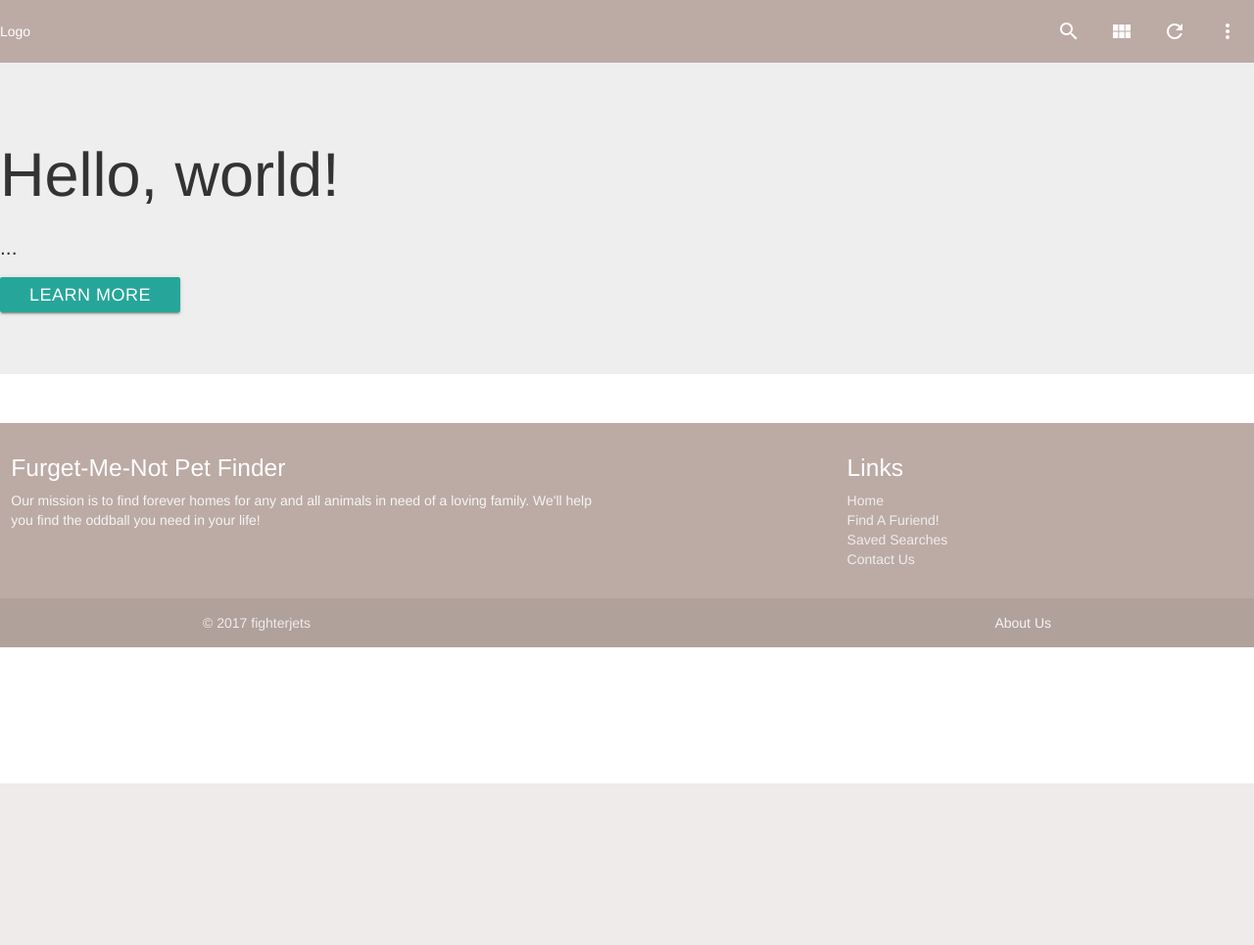
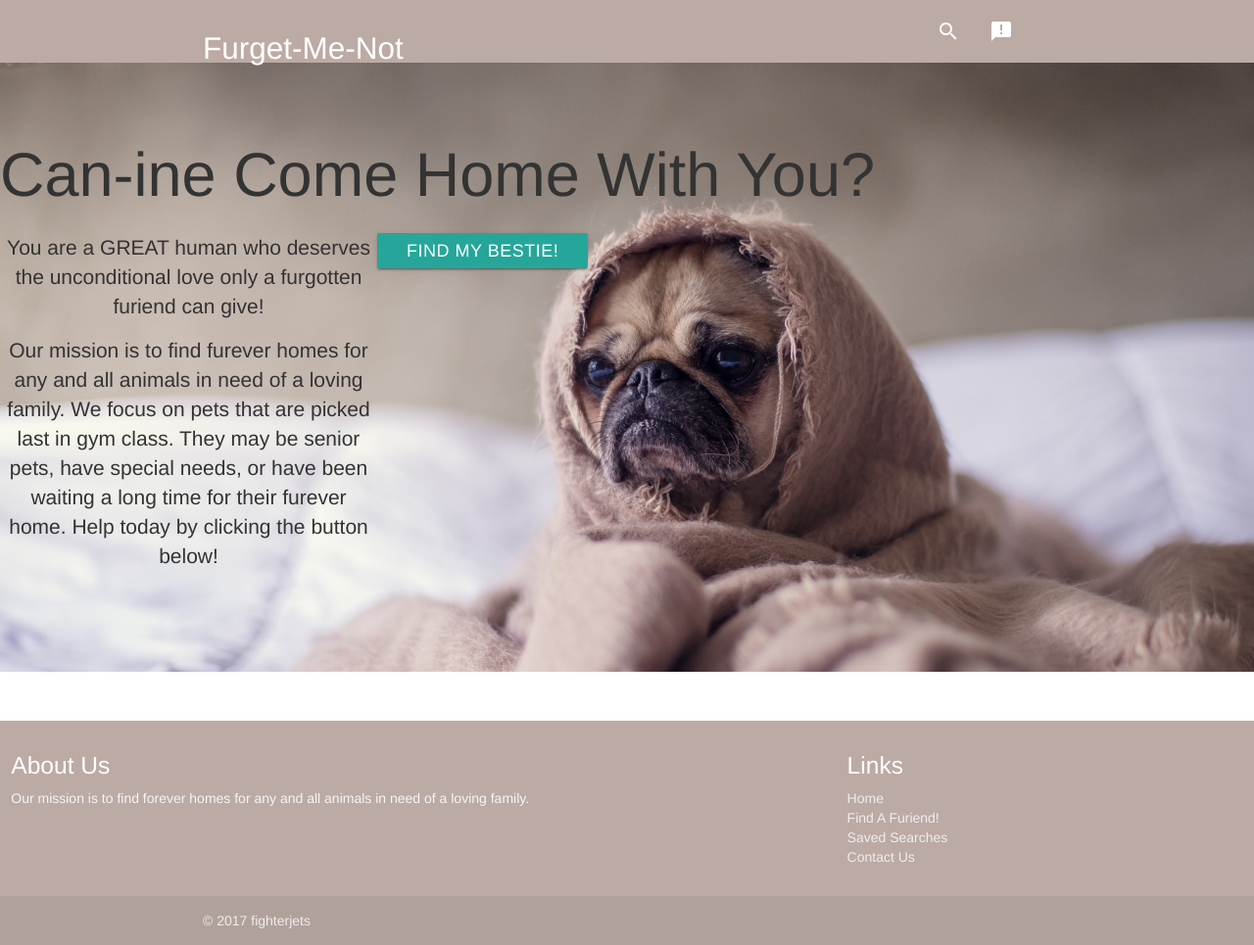
Before and after one commit to kcharner/Fur-Get-Me-Not-Pet-Adoptions, a PHP site: page /project1.html in a window 1280 px wide. Shown: the whole page at 98% size. Before the commit the page ends 800 px from the top, so only its background shows below. Run offline with PHP 8.4, Linux system fonts and the light colour scheme.

Commit message:
content and background jumbotron

```diff
--- a/assets/css/style.css
+++ b/assets/css/style.css
@@ -13,3 +13,22 @@ body {
 main {
   flex: 1 0 auto;
 }
+
+.jumbotron {
+	padding-top: 0px;
+	background-image: url("../images/sad_pug.jpg");
+	background-color: "brown lighten-4";
+	background-size: 100%;
+	background-repeat: no-repeat;
+}
+
+.content{
+	width: 385px;
+	height: 400px;
+	float: left;
+}
+
+ h1 {
+ 	padding-top: 0;
+ 	margin-top: 0;
+ }
--- a/project1.html
+++ b/project1.html
@@ -14,30 +14,33 @@
 
 	<!-- nav bar -->
 	<nav class="brown lighten-3">
-	    <div class="nav-wrapper container>
-	     	<a href="#!" class="brand-logo teal-text text-darken-3">Logo</a>
+	    <div class="nav-wrapper container">
+	     	<h1 class="brand-logo">Furget-Me-Not</h1>
+	     	<!-- shows icons for nav links -->
 	    	<ul class="right hide-on-med-and-down">
 		        <li><a href="sass.html"><i class="material-icons">search</i></a></li>
-		        <li><a href="badges.html"><i class="material-icons">view_module</i></a></li>
-		        <li><a href="collapsible.html"><i class="material-icons">refresh</i></a></li>
-		        <li><a href="mobile.html"><i class="material-icons">more_vert</i></a></li>
+		        <li><a href="announcement.html"><i class="material-icons">announcements</i></a></li>
 	    	</ul>
 	    </div>
 	</nav>
 
 	<!-- jumbotron -->
+
 	<div class="jumbotron">
-		<h1>Hello, world!</h1>
-			  <p>...</p>
-		<p><a class="btn btn-primary btn-lg" href="#" role="button">Learn more</a></p>
+		<h1>Can-ine Come Home With You?</h1>
+		<div class="content center-align">
+			  <p>You are a GREAT human who deserves the unconditional love only a furgotten furiend can give!</p>
+			  <p>Our mission is to find furever homes for any and all animals in need of a loving family. We focus on pets that are picked last in gym class. They may be senior pets, have special needs, or have been waiting a long time for their furever home. Help today by clicking the button below!</p>
+		</div>
+		<p><a class="btn btn-primary btn-lg" href="#" role="button">Find my bestie!</a></p>
 	</div>
 
 	<!-- footer -->
 	<footer class="page-footer brown lighten-3">
 		<div class="footer-container row">
 			<div class="col l6 s12">
-				<h5 class="white-text">Furget-Me-Not Pet Finder</h5>
-				<p class="grey-text text-lighten-4">Our mission is to find forever homes for any and all animals in need of a loving family. We'll help you find the oddball you need in your life!</p>
+				<h5 class="white-text">About Us</h5>
+				<p class="grey-text text-lighten-4">Our mission is to find forever homes for any and all animals in need of a loving family. </p>
 			</div>
 
 			<div class="col l4 offset-l2 s12">
@@ -54,7 +57,6 @@
 		<div class="footer-copyright">
 			<div class="container">
 				© 2017 fighterjets
-				<a class="grey-text text-lighten-4 right" href="#!">About Us</a>
 			</div>
 		</div>
 	</footer>
```
Also changed, not shown: assets/images/black_dog.jpeg (added), assets/images/sad_pug.jpg (added), 1 other file.
